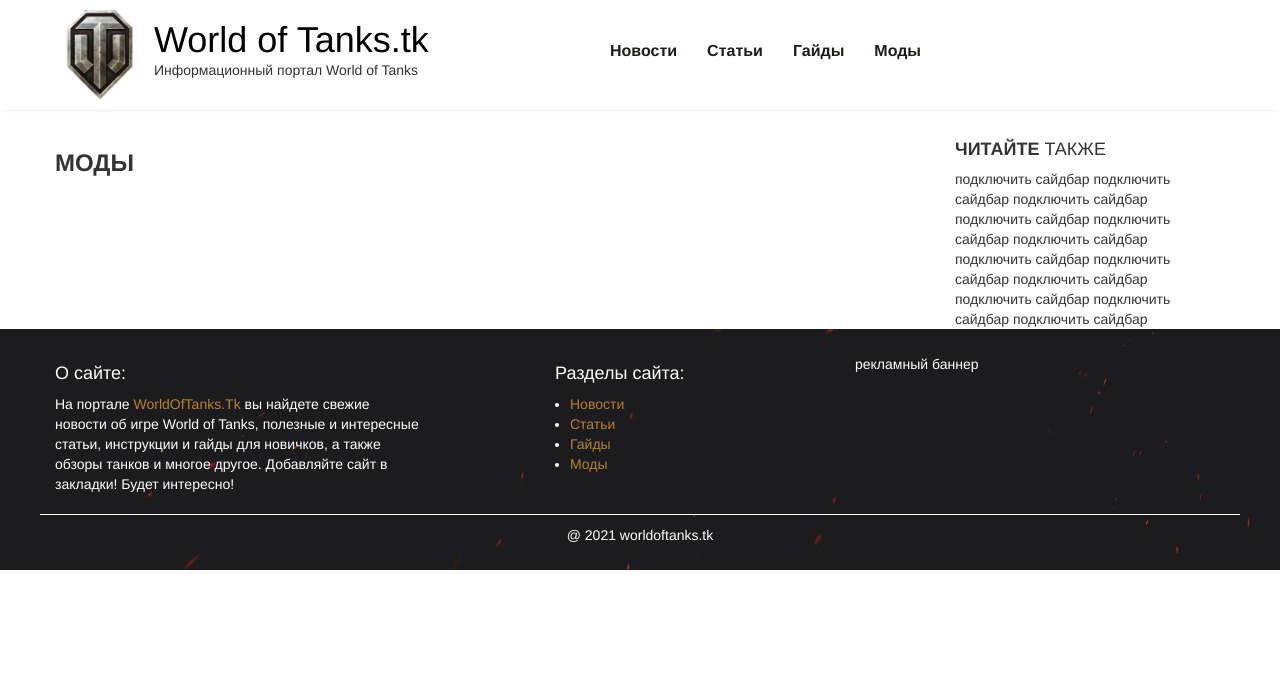
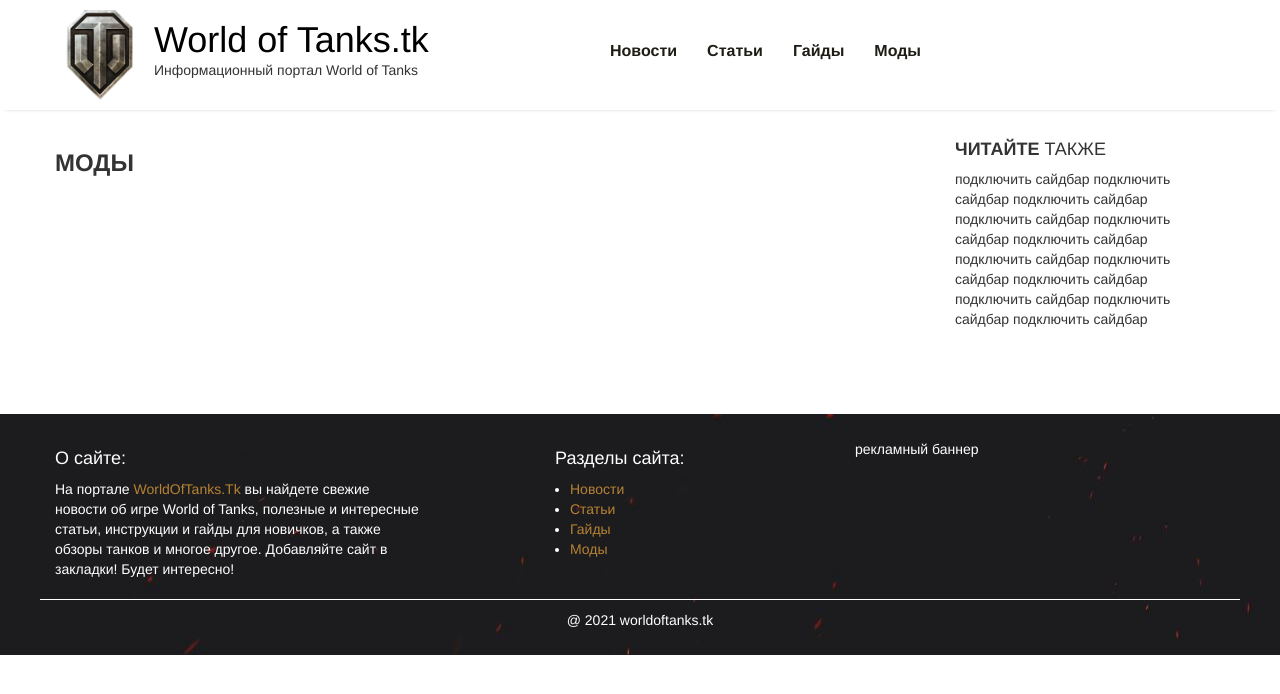
Before and after one commit to stblog/stblog.github.io, a Jekyll site: the page built from mods.md, in a window 1280 px wide. Shown: the top 694 px of the page. Built offline with Jekyll 4.4.1, drawn with Linux system fonts in a browser that asks for light colours.

Commit message:
Update style.css

```diff
--- a/assets/css/style.css
+++ b/assets/css/style.css
@@ -82,7 +82,7 @@
 	text-transform: uppercase;
 	font-weight: 600;
 }
-.post-page article {
+.category-page, .post-page article {
     	margin-bottom: 85px;
 }
 .post-img {
```
